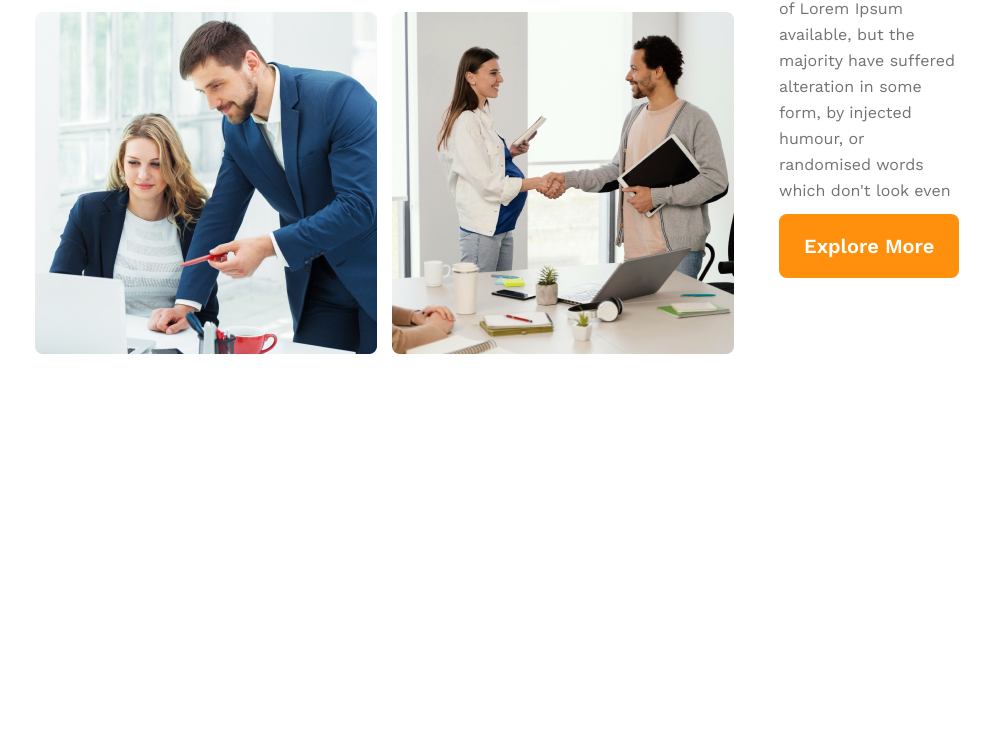
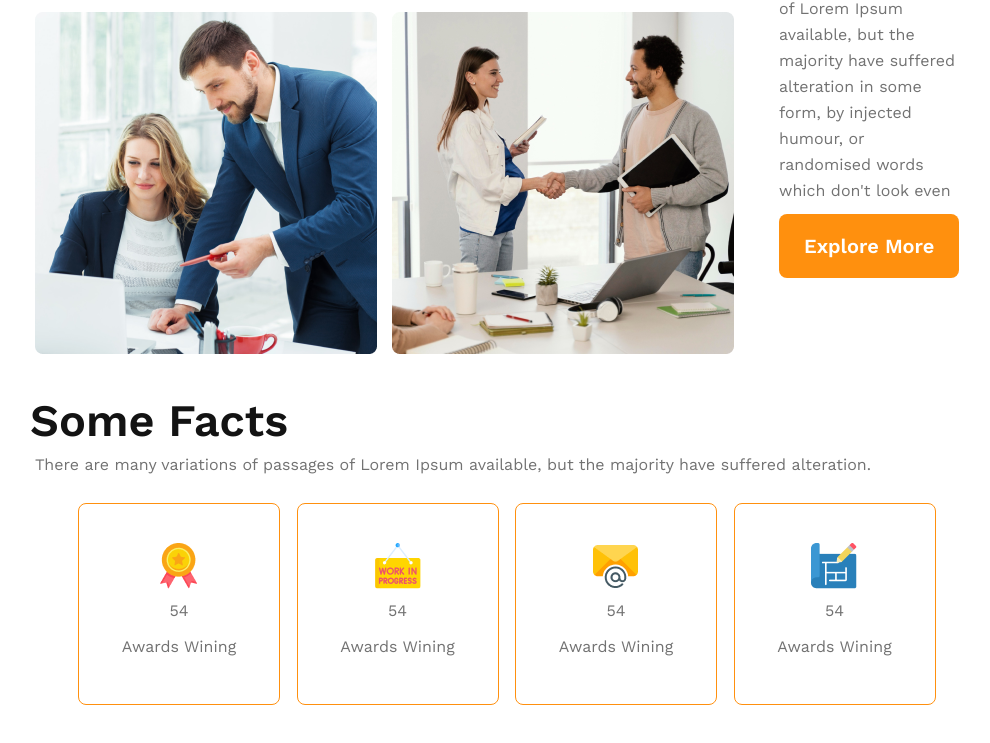
Before and after one commit to AzizulHakim18/hr-groups, a plain HTML site: page index.html in a window 1280 px wide. Shown: the part 1540-2283 px from the top of the page, without its empty margins (130-1120 px from the left). Before the commit the page ends 1964 px from the top, so only its background shows below. Drawn offline with nearby package versions, Linux system fonts and the light colour scheme.

Commit message:
some facts added

```diff
--- a/index.html
+++ b/index.html
@@ -37,6 +37,8 @@
         </section>
     </header>
     <main class="container">
+
+        <!-- quick list features -->
         <section class=" quick-list-container">
             <div class="quick-list-container-img">
                 <img src="./images/team1.png" alt="">
@@ -52,6 +54,46 @@
                 <button class="primary-btn">Explore More</button>
             </div>
         </section>
+
+
+        <!-- some facts section added -->
+        <section>
+            <div>
+                <h2>Some Facts</h2>
+                <p>There are many variations of passages of Lorem Ipsum available, but the majority have suffered
+                    alteration.</p>
+            </div>
+            <div class="facts-boxes">
+                <div class="box">
+                    <div>
+                        <img src="./images/icons/ribon.png" alt="">
+                        <p>54</p>
+                        <p>Awards Wining</p>
+                    </div>
+                </div>
+                <div class="box">
+                    <div>
+                        <img src="./images/icons/customers.png" alt="">
+                        <p>54</p>
+                        <p>Awards Wining</p>
+                    </div>
+                </div>
+                <div class="box">
+                    <div>
+                        <img src="./images/icons/email.png" alt="">
+                        <p>54</p>
+                        <p>Awards Wining</p>
+                    </div>
+                </div>
+                <div class="box">
+                    <div>
+                        <img src="./images/icons/projects.png" alt="">
+                        <p>54</p>
+                        <p>Awards Wining</p>
+                    </div>
+                </div>
+            </div>
+        </section>
     </main>
     <footer>
 
--- a/style.css
+++ b/style.css
@@ -109,6 +109,32 @@ p {
     padding-left: 20px;
 }
 
+/* facts section */
+.facts-boxes {
+    display: grid;
+    grid-template-columns: repeat(4, 1fr);
+    gap: 10px;
+    width: 90%;
+    margin: 20px auto;
+}
+
+.box {
+    width: 200px;
+    height: 200px;
+    text-align: center;
+    border-radius: 8px;
+    border: 1px solid #FF900E;
+    display: flex;
+    justify-content: center;
+    align-items: center;
+}
+
+
+
+
+
+
+
 
 
 
@@ -149,6 +175,11 @@ p {
         grid-template-columns: repeat(1, 1fr);
         gap: 5px;
     }
+
+    .facts-boxes {
+        display: grid;
+        grid-template-columns: repeat(1, 1fr);
+    }
 }
 
 @media screen and (min-width:576px)and (max-width:992px) {
@@ -157,4 +188,9 @@ p {
         flex-direction: column-reverse;
         margin: 20px 5px;
     }
+
+    .facts-boxes {
+        display: grid;
+        grid-template-columns: repeat(2, 1fr);
+    }
 }
```
